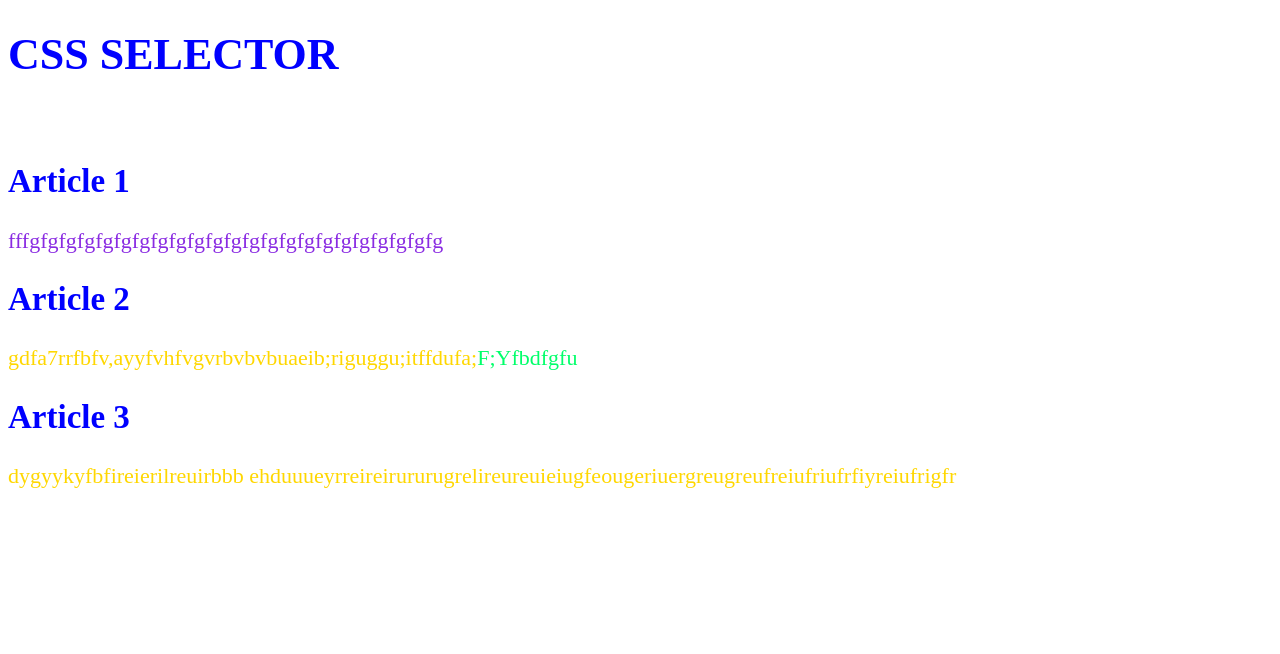
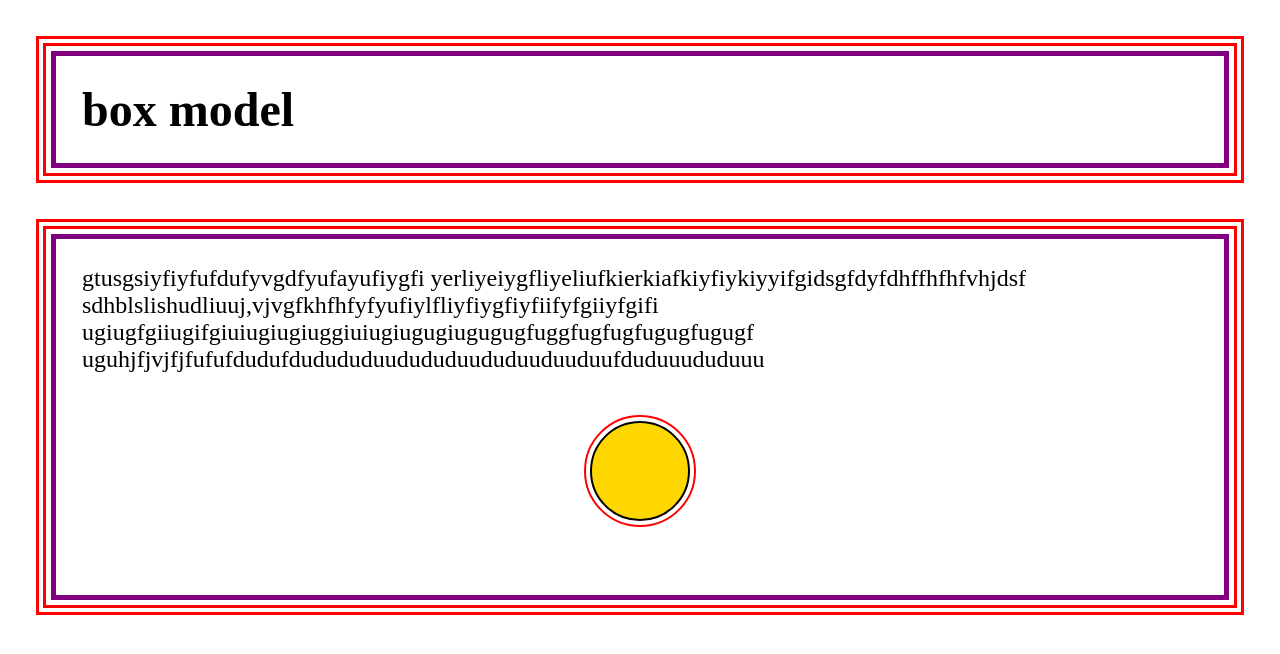
Before and after one commit to ibrahim-warith/css-project, a plain HTML site: page old form/index.html in a window 1280 px wide. Drawn offline with Linux system fonts and the light colour scheme.

Commit message:
ren and add new folder

```diff
--- a/3-11-23/css/styles.css
+++ /dev/null
@@ -1,27 +0,0 @@
-/* button{
-    font-size: 64px;
-    color: purple;
-} */
-
-/* CHAPTER 2 */
-
-body{
-    font-size: 22px;
-}
-
-h1,h2{
-    color: blue;
-
-}
-
- p{
-   color:gold ;
-}
-
-.gray{
-    color: blueviolet;
-}
-span{
-    text-transform: capitalize;
-    color: rgb(0, 255, 106);
-}
--- /dev/null
+++ b/Typography/css/styles.css
@@ -0,0 +1,9 @@
+body{
+    padding: 10%;
+    font-size: 2rem;
+}
+
+
+p{
+    line-height: 1.5;
+}
--- /dev/null
+++ b/old form/css/styles.css
@@ -0,0 +1,74 @@
+/* button{
+    font-size: 64px;
+    color: purple;
+} */
+
+/* CHAPTER 2 */
+
+/* body{
+    font-size: 22px;
+}
+
+h1,h2{
+    color: blue;
+
+}
+
+ p{
+   color:gold ;
+}
+
+.gray{
+    color: blueviolet;
+}
+span{
+    text-transform: capitalize;
+    color: rgb(0, 255, 106);
+} */
+
+/* body {
+     font-size: 22px;
+     font-family: Arial, Helvetica, sans-serif;
+     line-height: 1.5;
+     background: papayawhip;
+     color: rgb(0, 0, 255);
+} */
+
+/* ******** */
+
+/* body{
+    min-height: 100vh;
+ }
+
+ h1{
+    border: 2px dashed red;
+    width: 50%;
+    font-size: ;
+ } */
+
+
+ * {
+    margin: 0;
+    padding: 0;
+    box-sizing: border-box;
+ }
+
+ .container{
+    border: 10px double red;
+    font-size: 1.5rem;
+    margin: 1.5em;
+    padding: 1.5em;
+    outline: 5px solid purple;
+    outline-offset: -20px;
+ }
+
+  .circle {
+    margin: 3rem auto;
+    background-color: gold;
+    width: 100px;
+    height: 100px;
+    border: 2px solid #000;
+    border-radius: 50px;
+    outline: 2px solid red;
+    outline-offset: 0.25rem;
+  }
--- a/3-11-23/index/index.html
+++ b/old form/index.html
@@ -23,24 +23,18 @@
     <link rel="stylesheet" href="/css/styles.css">
 </head>
 <body>
+<header class="container">
 
- <h1> CSS SELECTOR</h1>
-  <br>
-  <h2> Article 1</h2>
-  <p class="gray">fffgfgfgfgfgfgfgfgfgfgfgfgfgfgfgfgfgfgfgfgfgfgfg</p>
+ <h1> box model</h1>
+</header>
 
-  <p></p>
-<h2> Article 2 </h2>
-<p>gdfa7rrfbfv,ayyfvhfvgvrbvbvbuaeib;riguggu;itffdufa;<span>f;yfbdfgfu</span></p>
-<p></p>
-
-<h2> Article 3 </h2>
-<p>dygyykyfbfireierilreuirbbb ehduuueyrreireirururugrelireureuieiugfeougeriuergreugreufreiufriufrfiyreiufrigfr</p>
-
-
-
-
-
-
-</body>
+ <main class="container">
+ <p>gtusgsiyfiyfufdufyvgdfyufayufiygfi
+   yerliyeiygfliyeliufkierkiafkiyfiykiyyifgidsgfdyfdhffhfhfvhjdsf
+   sdhblslishudliuuj,vjvgfkhfhfyfyufiylfliyfiygfiyfiifyfgiiyfgifi
+   ugiugfgiiugifgiuiugiugiuggiuiugiugugiugugugfuggfugfugfugugfugugf
+   uguhjfjvjfjfufufdudufdudududuudududuududuuduuduufduduuududuuu</p>
+   <div class="circle"></div>
+</main>
+ </body>
 </html>
```
Also changed, not shown: Typography/index.html (added, +29 -0 lines), styling links/css/styles.css (added, +11 -0 lines), styling links/index.html (added, +19 -0 lines).
